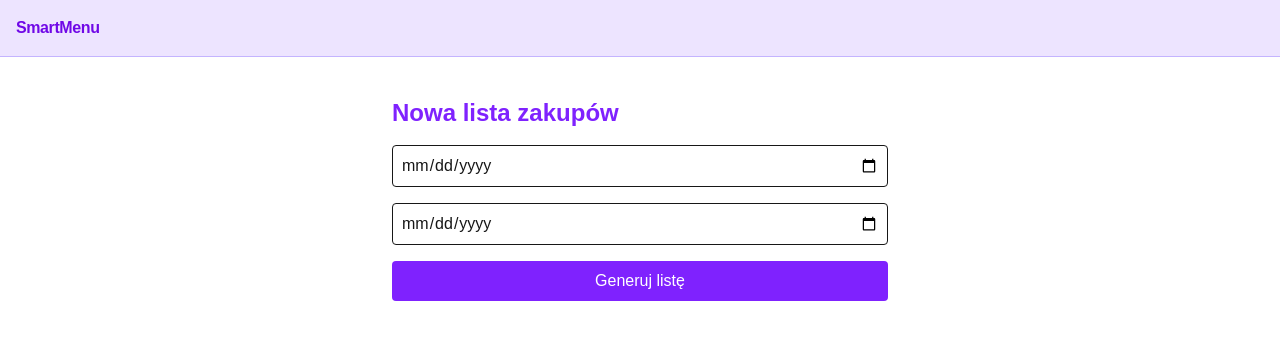
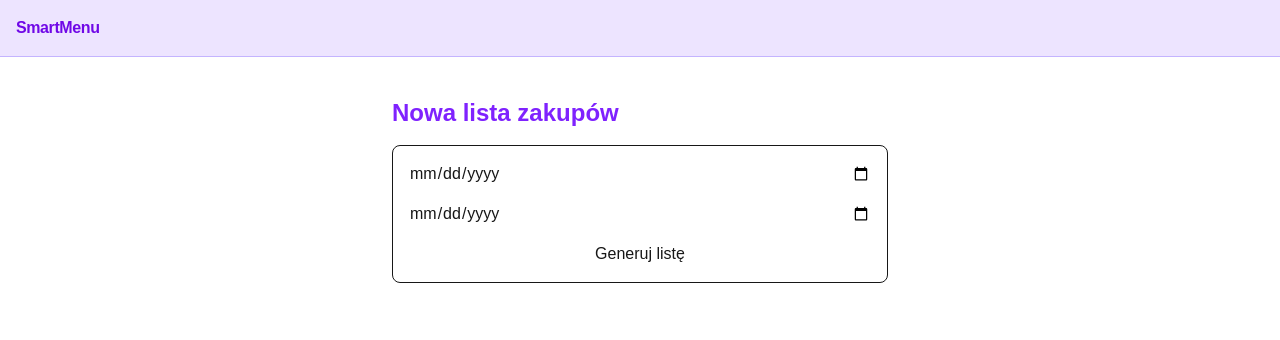
Before and after one commit to cub8/smart_menu, a Next.js app: page /shopping-list/new in a window 1280 px wide. Shown: the top 340 px of the page. Built offline with nearby package versions, Linux system fonts and the light colour scheme; no server answers.

Commit message:
Update api with database

```diff
--- a/app/api/shopping-list/route.ts
+++ b/app/api/shopping-list/route.ts
@@ -2,16 +2,13 @@ import { NextRequest, NextResponse } from "next/server";
 import { getSession } from "@/lib/auth";
 import prisma from "@/lib/prisma";
 
-export async function GET(request: NextRequest) {
+export async function POST(request: NextRequest) {
     const session = await getSession();
     if (!session?.user?.id) {
         return NextResponse.json({ error: "Unauthorized" }, { status: 401 });
     }
 
-    const { searchParams } = new URL(request.url)
-
-    const start = searchParams.get("start")
-    const end = searchParams.get("end")
+    const {start, end} = await request.json();
 
     if (!start || !end) {
         return NextResponse.json(
@@ -51,9 +48,20 @@ export async function GET(request: NextRequest) {
         }
     }
 
-    const shoppingList = Array.from(shoppingListMap.entries())
+    const shoppingListItems = Array.from(shoppingListMap.entries())
     .map(([name, amount]) => ({name,amount,}))
     .sort((a, b) => a.name.localeCompare(b.name))
+
+    //
+
+    const shoppingList = await prisma.shoppingList.create({
+        data: {
+            userId: session.user.id,
+            startDate: startDate,
+            endDate: endDate,
+            items: shoppingListItems,
+        },
+    });
 
     return NextResponse.json({ shoppingList } )
 
--- a/app/shopping-list/new/page.tsx
+++ b/app/shopping-list/new/page.tsx
@@ -5,14 +5,32 @@ import { useState } from "react"
 
 export default function NewShoppingListPage() {
   const router = useRouter()
-
   const [start, setStart] = useState("")
   const [end, setEnd] = useState("")
 
-  function handleGenerate() {
-    router.push(
-      `/shopping-list?start=${start}&end=${end}`
-    )
+  async function handleGenerate() {
+    if (!start || !end) {
+      alert("Wybierz zarówno datę początkową, jak i końcową")
+      return
+    }
+
+    try {
+      const res = await fetch("/api/shopping-list", {
+        method: "POST",
+        headers: { "Content-Type": "application/json" },
+        body: JSON.stringify({ start, end }),
+        cache: "no-store",
+      })
+
+      if (!res.ok) {
+        throw new Error("Nie udało się wygenerować listy zakupów")
+      }
+
+      router.push("/shopping-list")
+    } catch (err) {
+      console.error(err)
+      alert("Wystąpił błąd przy tworzeniu listy zakupów")
+    }
   }
 
   return (
@@ -21,25 +39,20 @@ export default function NewShoppingListPage() {
         Nowa lista zakupów
       </h1>
 
-      <div className="flex flex-col gap-4">
+      {/* Proste wprowadzanie dat*/}
+      <div className="flex flex-col gap-4 border p-4 rounded-lg">
         <input
           type="date"
           value={start}
           onChange={e => setStart(e.target.value)}
-          className="rounded border p-2"
         />
-
         <input
           type="date"
           value={end}
           onChange={e => setEnd(e.target.value)}
-          className="rounded border p-2"
         />
 
-        <button
-          onClick={handleGenerate}
-          className="rounded bg-violet-600 py-2 text-white hover:bg-violet-700"
-        >
+        <button onClick={handleGenerate}>
           Generuj listę
         </button>
       </div>
--- a/app/shopping-list/page.tsx
+++ b/app/shopping-list/page.tsx
@@ -1,12 +1,38 @@
-export default function ShoppingListPage() {
+import prisma from "@/lib/prisma";
+import { getSession } from "@/lib/auth";
+
+export default async function ShoppingListPage() {
+  const session = await getSession();
+  if (!session?.user?.id) return <p>Musisz być zalogowany</p>;
+
+  const lists = await prisma.shoppingList.findMany({
+    where: { userId: session.user.id },
+    orderBy: { createdAt: "desc" },
+  });
+
+
   return (
     <div className="mx-auto max-w-4xl p-10">
       <h1 className="text-3xl font-semibold text-violet-600 mb-4">
         Lista zakupów
       </h1>
-      <p className="text-zinc-400">
-        Tu będzie strona z listą zakupów.
-      </p>
+
+      {lists.length === 0 ? (
+        <p>Brak list zakupów. Wygeneruj nową listę zakupów.</p>
+      ) : (
+
+        // bardzo proste przekierowanie do list
+        <ul>
+          {lists.map(list => (
+            <li key={list.id}>
+              <a href={`/shopping-list/${list.id}`}>
+                {list.startDate.toISOString().slice(0, 10)} → {list.endDate.toISOString().slice(0, 10)}
+              </a>
+            </li>
+          ))}
+        </ul>
+
+      )}
     </div>
   );
 }
```
Also changed, not shown: 2 other files (tests, documents, lock files or other folders).
